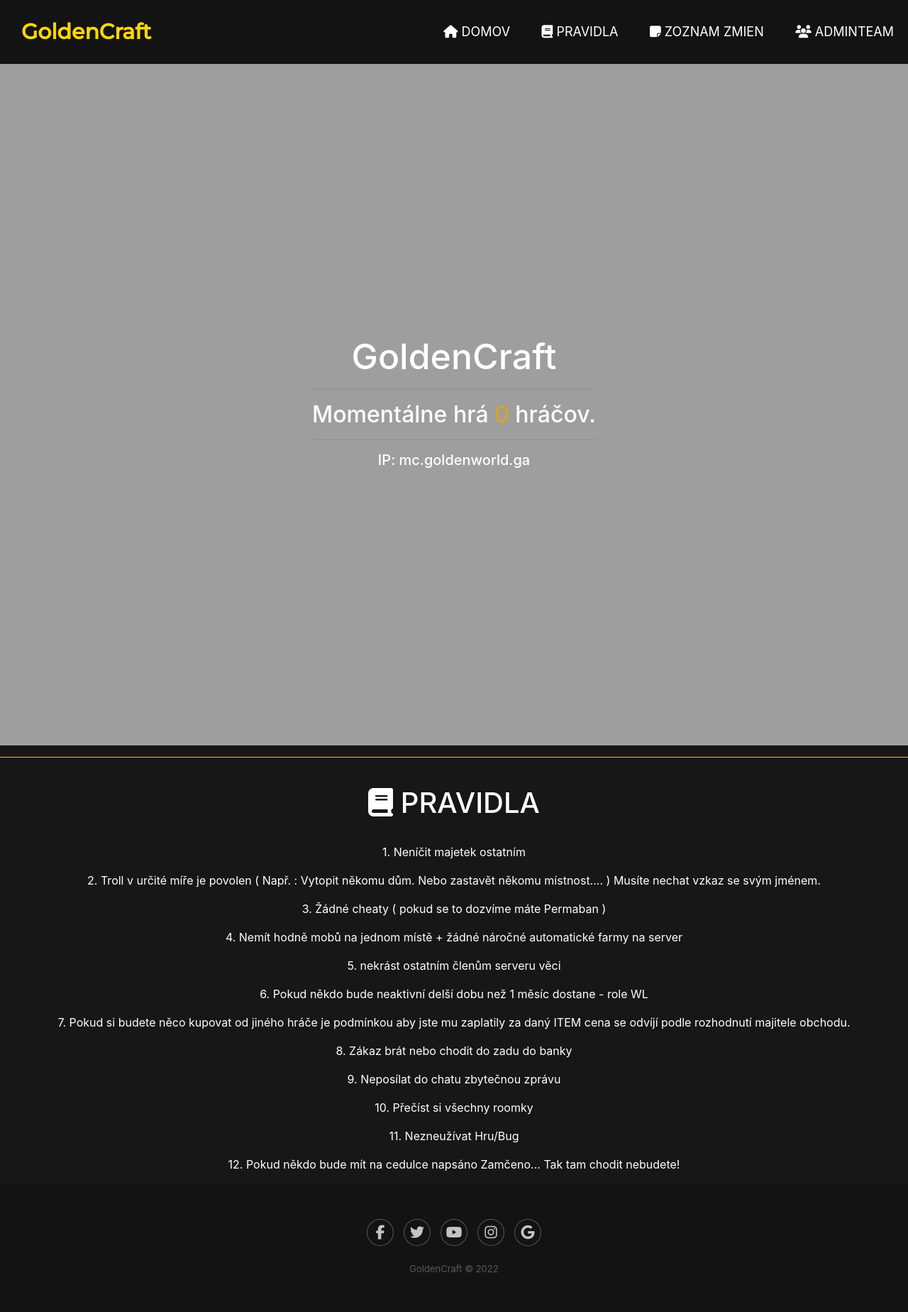
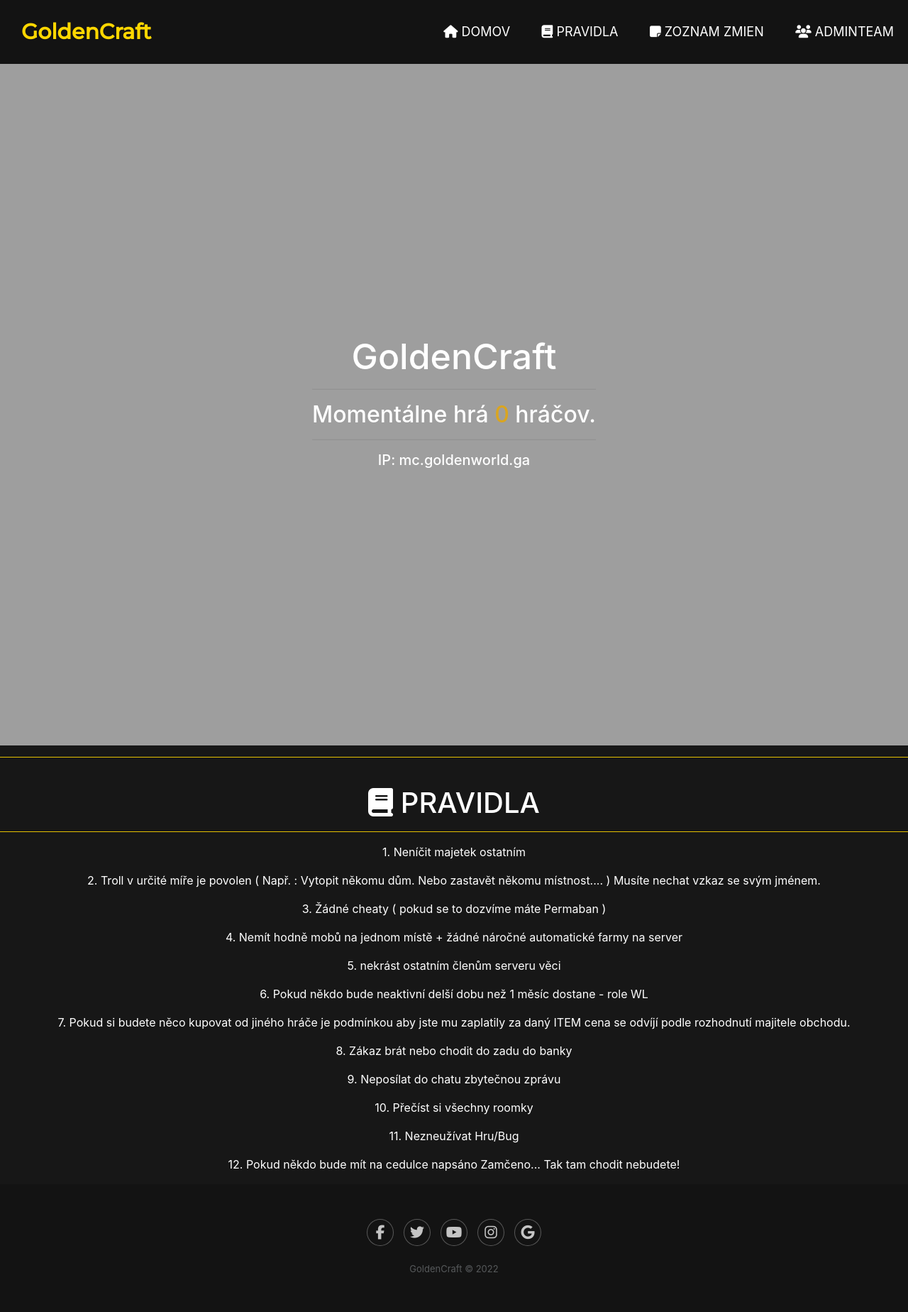
Before and after one commit to AnubisSVK-jpg/goldenworld, a Jekyll site: the page built from _pages/pravidla.md, in a window 1280 px wide. Shown: the whole page at 71% size. Built offline with Jekyll 4.4.1, drawn with Linux system fonts in a browser that asks for light colours; nearby versions of some CDN libraries.

Commit message:
update pages

```diff
--- a/_layouts/domov.html
+++ b/_layouts/domov.html
@@ -4,7 +4,7 @@
     <body class="bg-dark text-white">
         {% include hlavicka.html %}
         <h1 class="text-center">ČO NÁJDETE NA SERVERI</h1>
-        <hr>
+        <hr style="background-color: gold;">
         <div class="row text-center">
           <div class="col-md-4">
             <span class="fa-stack fa-4x">
--- a/_pages/pravidla.md
+++ b/_pages/pravidla.md
@@ -5,7 +5,7 @@ include_in_header: true
 ---
 
 <h1 class="text-center"><i class="fas fa-book"></i> PRAVIDLA</h1>
-<hr>
+<hr style="background-color: gold;">
 <div class="text-center">
     <p>1. Neníčit majetek ostatním</p>
     <p>2. Troll v určité míře je povolen ( Např. : Vytopit někomu dům. Nebo zastavět někomu místnost.... ) Musíte nechat vzkaz se svým jménem.</p>
```
Also changed, not shown: _pages/changelog.md (+3 -1 lines).
